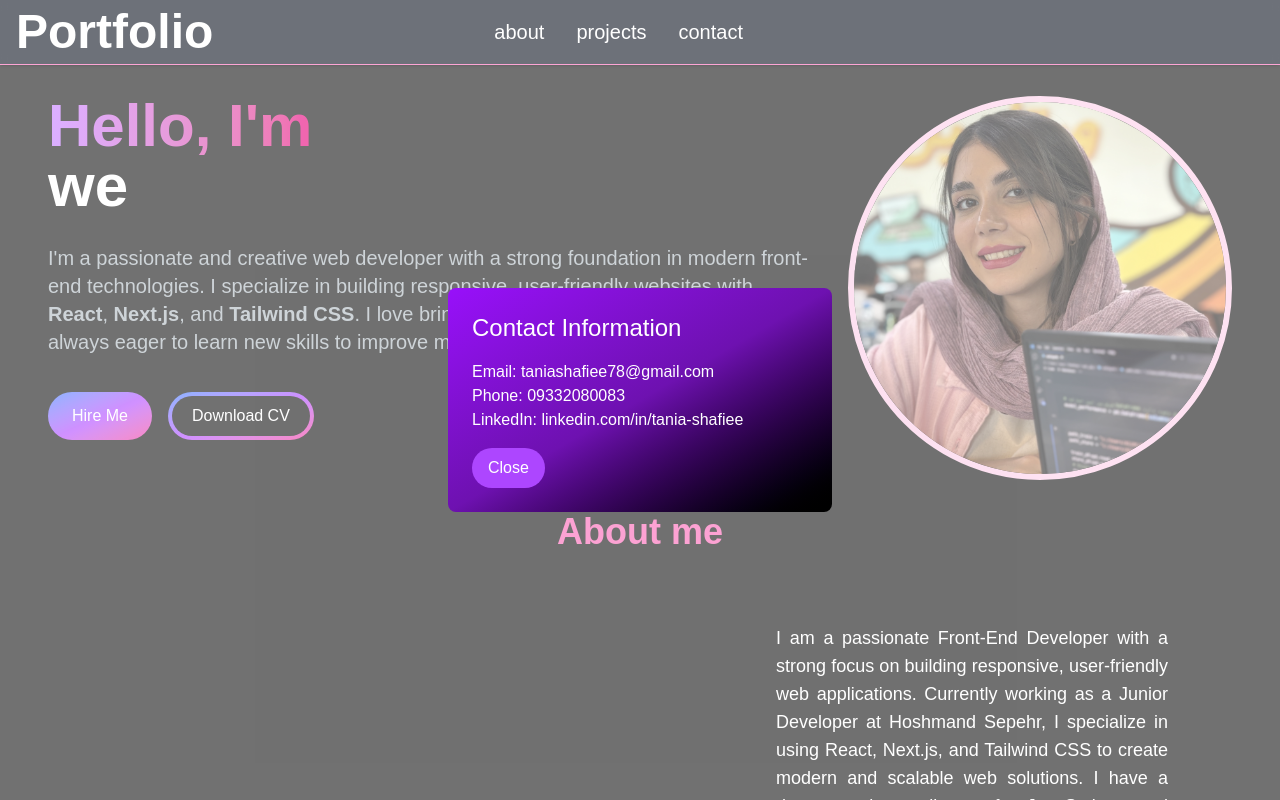
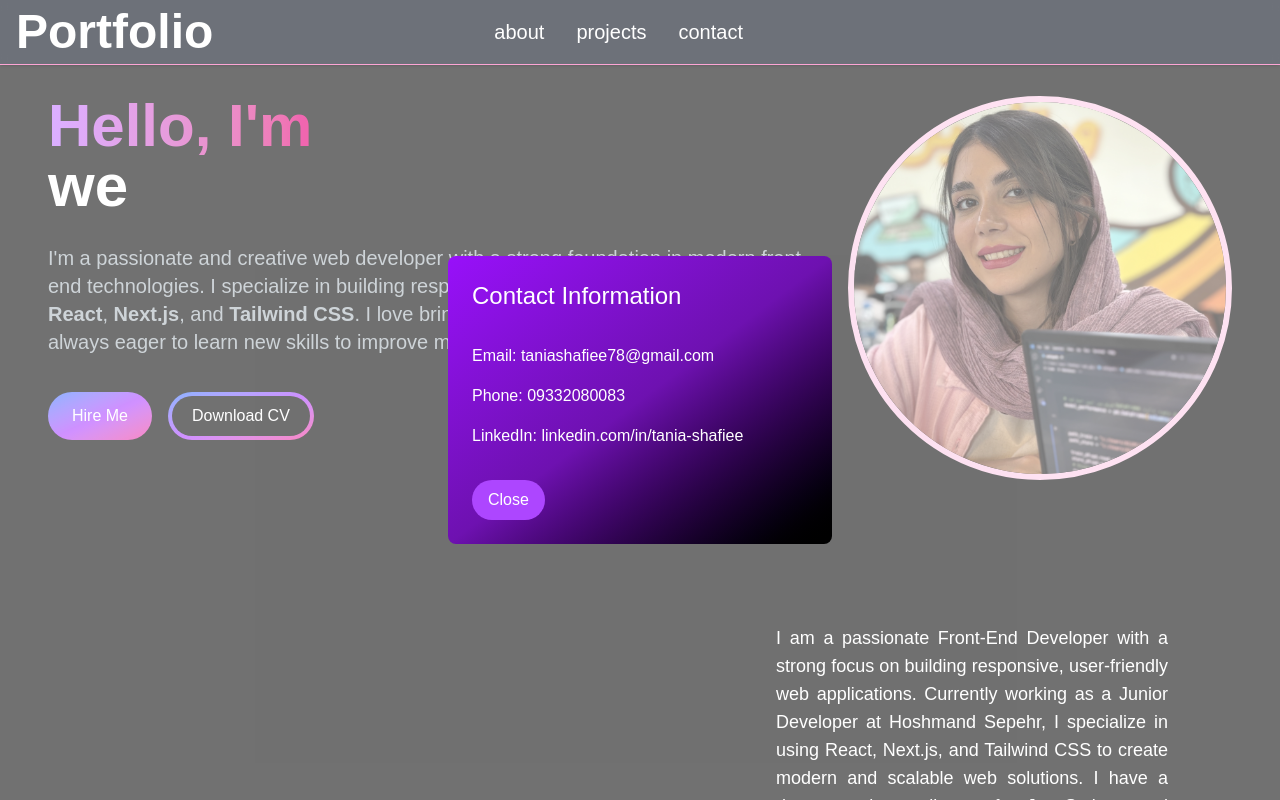
Before and after one commit to taniaa-sh/MyPortfolio, a Next.js app in the folder portfolio/: page / in a window 1280 px wide. Both pictures are taken after a click on the button "Hire Me". Shown: the top 800 px of the page. Built offline with nearby package versions, Linux system fonts and the light colour scheme.

Commit message:
fix hire me modal

```diff
--- a/portfolio/components/HireMeModal.jsx
+++ b/portfolio/components/HireMeModal.jsx
@@ -1,5 +1,6 @@
 "use client";
 
+import Link from "next/link";
 import { useEffect, useState } from "react";
 
 const HireMeModal = (props) => {
@@ -29,11 +30,30 @@ const HireMeModal = (props) => {
       className="fixed inset-0 bg-white/40 flex justify-center items-center z-10"
       onClick={handleBackdropClick}
     >
-      <div className="bg-gradient-to-br z-50 from-purple-600 via-purple-800 to-black text-white p-6 rounded-lg max-w-sm w-full">
+      <div className="bg-gradient-to-br z-50 from-purple-600 via-purple-800 to-black text-white p-6 rounded-lg max-w-sm w-full flex flex-col gap-4">
         <h2 className="text-2xl !mb-4">Contact Information</h2>
-        <p>Email: taniashafiee78@gmail.com</p>
-        <p>Phone: 09332080083</p>
-        <p>LinkedIn: linkedin.com/in/tania-shafiee</p>
+        <Link
+          href="mailto:taniashafiee78@gmail.com"
+          target="_blank"
+          rel="noopener noreferrer"
+        >
+          Email: taniashafiee78@gmail.com
+        </Link>
+
+        <Link
+          target="_blank"
+          href={"tel:100063"}
+          onClick={() => window.open("tel:100063")}
+        >
+          Phone: 09332080083
+        </Link>
+        <Link
+          target="_blank"
+          href={"https://linkedin.com/in/tania-shafiee"}
+          onClick={() => window.open("https://linkedin.com/in/tania-shafiee")}
+        >
+          LinkedIn: linkedin.com/in/tania-shafiee
+        </Link>
         <button
           className="cursor-pointer !mt-4 w-full sm:w-fit px-4 py-2 rounded-full bg-purple-500 hover:bg-purple-600 text-white"
           onClick={handleClose}
```
